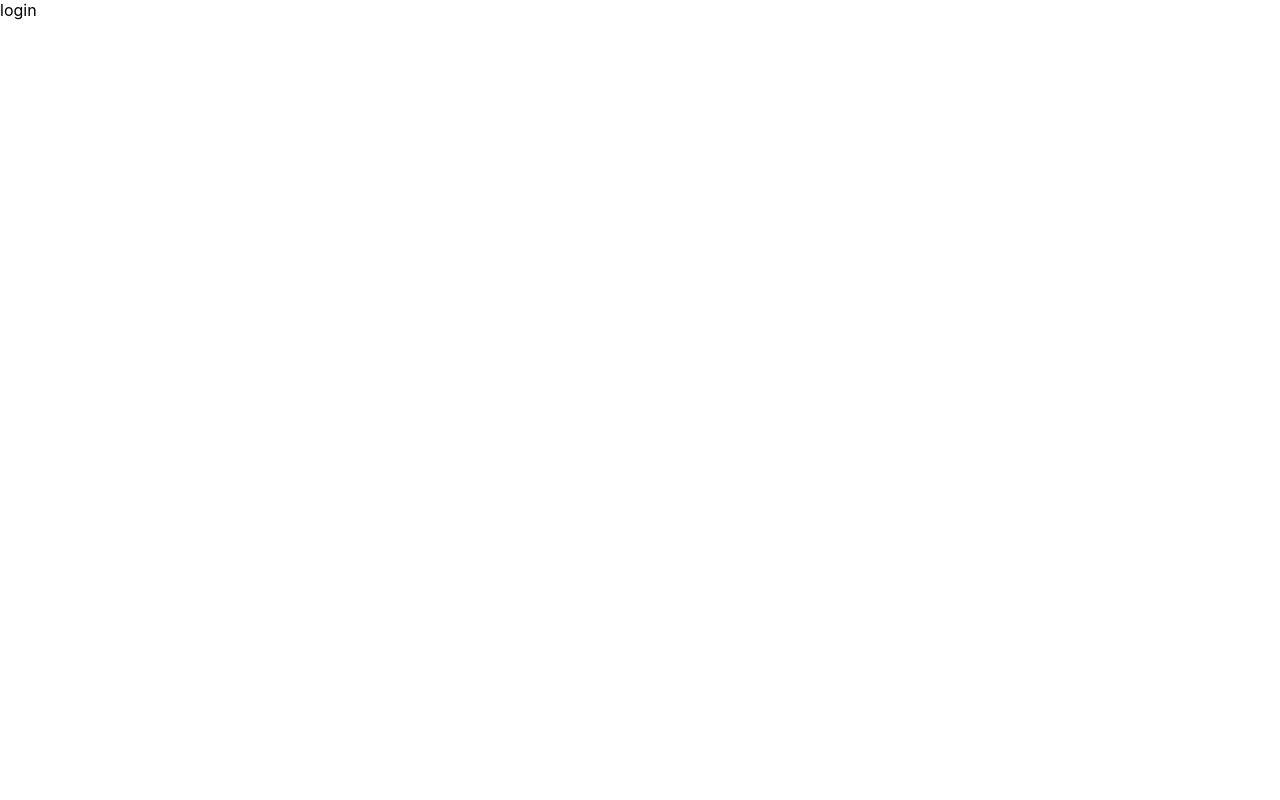
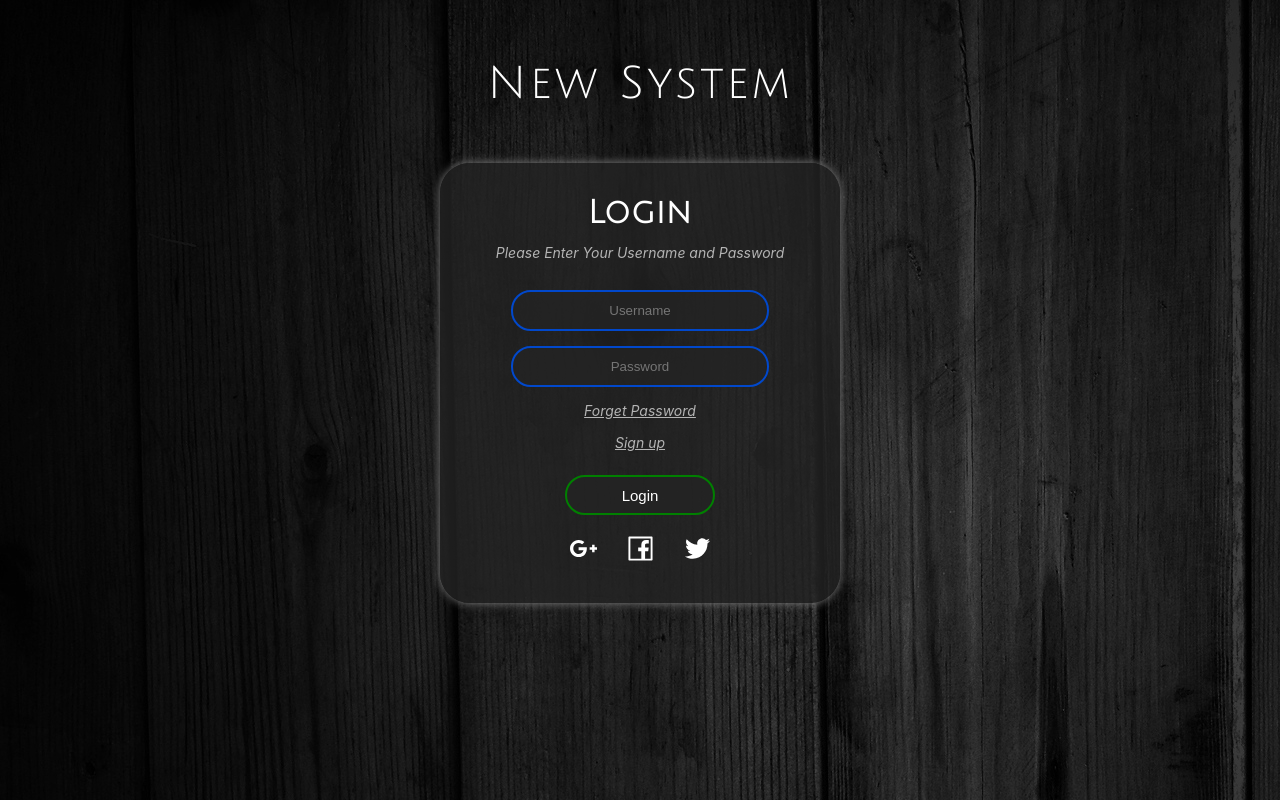
Before and after one commit to czh2152215/NEWS-Back-end-, a React (Create React App) app in the folder newsback/: page /#/login in a window 1280 px wide. Built offline with nearby package versions, Linux system fonts and the light colour scheme.

Commit message:
login first version

```diff
--- a/newsback/package.json
+++ b/newsback/package.json
@@ -3,6 +3,7 @@
   "version": "0.1.0",
   "private": true,
   "dependencies": {
+    "@ant-design/icons": "^4.7.0",
     "@testing-library/jest-dom": "^5.16.2",
     "@testing-library/react": "^12.1.3",
     "@testing-library/user-event": "^13.5.0",
--- a/newsback/public/index.html
+++ b/newsback/public/index.html
@@ -1,6 +1,11 @@
 <!DOCTYPE html>
 <html lang="en">
   <head>
+
+    <link rel="preconnect" href="https://fonts.gstatic.com">
+    <link href="https://fonts.googleapis.com/css2?family=Julius+Sans+One&display=swap" rel="stylesheet">
+
+
     <meta charset="utf-8" />
     <link rel="icon" href="%PUBLIC_URL%/favicon.ico" />
     <meta name="viewport" content="width=device-width, initial-scale=1" />
--- a/newsback/src/views/login/Login.css
+++ b/newsback/src/views/login/Login.css
@@ -0,0 +1,126 @@
+::-webkit-scrollbar { width:0px; height:0px; }
+.lg_bg{
+    background-image: url('../../Image/Img_login_bg.jpg');
+    width: 100vw;
+    height: 100vh;
+    text-align: center;
+    color: white;
+}
+.lg_tit{
+    margin-top: 0px;
+    padding: 10px;
+
+    font-size: 45px;
+    letter-spacing: 3px;
+    font-family: 'Julius Sans One', sans-serif;
+    cursor: default;
+    animation-duration: 1.5s;
+    animation-name: ani1;
+}
+@keyframes ani1 {
+    from {
+        color:rgba(255, 255, 255, 0);
+        margin-left: 5%;
+    }
+    to {}
+  }
+.lg_cb{
+    display:inline-block;
+    width: 400px;
+    height: 440px;
+    border-radius: 30px;
+    background-color: rgb(36, 36, 36, 0.8);
+    box-shadow:0 0 10px gray;
+}
+.lg_bg_tit{
+    padding: 0px;
+    margin-bottom: 0px;
+    font-size: 32px;
+    font-weight: 1000;
+    letter-spacing: 1px;
+    font-family: 'Julius Sans One', sans-serif;
+    cursor: default;
+}
+.lg_bg_sbtit{
+    font-size: 14px;
+    color: rgb(180, 180, 180);
+    font-style: italic;
+    cursor: default;
+}
+.lg_bg_email{
+    margin-top: 15px;
+    width: 250px;
+    height: 35px;
+    border: 2px solid rgb(1, 72, 204);
+    border-radius: 20px;
+    background-color: rgb(36, 36, 36, 0.8);
+    text-align: center;
+    color: white;
+}
+.lg_bg_email:hover{
+    border: 2px solid white;
+}
+.lg_bg_pw{
+    margin-top: 15px;
+    width: 250px;
+    height: 35px;
+    border: 2px solid rgb(1, 72, 204);
+    border-radius: 20px;
+    background-color: rgb(36, 36, 36, 0.8);
+    text-align: center;
+    color: white;
+}
+.lg_bg_pw:hover{
+    border: 2px solid white;
+}
+.lg_bg_fp{
+    margin-top: 15px;
+    font-size: 14px;
+    color: rgb(180, 180, 180);
+    font-style: italic;
+    text-decoration: underline;
+    cursor: pointer;
+}
+.lg_bg_fp:hover{
+    color:white;
+}
+.lg_bg_su{
+    margin-top: 15px;
+    font-size: 14px;
+    color: rgb(180, 180, 180);
+    font-style: italic;
+    text-decoration: underline;
+    cursor: pointer;
+}
+.lg_bg_su:hover{
+    color:white;
+}
+.lg_bg_btn_lg{
+    margin-top: 10px;
+    width: 150px;
+    height: 40px;
+    font-size: 15px;
+    border: 2px solid green;
+    border-radius: 20px;
+    background-color: rgb(36, 36, 36, 0.8);
+    color: white;
+    cursor: pointer;
+}
+.lg_bg_btn_lg:hover{
+    background-color: rgba(4, 105, 4, 0.466);
+}
+.lg_bg_g{
+    display: inline;
+    font-size: 27px;
+    cursor: pointer;
+    margin-right: 30px;
+}
+.lg_bg_fb{
+    font-size: 27px;
+    margin-right: 30px;
+    cursor: pointer;
+}
+.lg_bg_tt{
+    font-size: 27px;
+    cursor: pointer;
+}
--- a/newsback/src/views/login/Login.js
+++ b/newsback/src/views/login/Login.js
@@ -1,7 +1,32 @@
-import React from 'react'
+import {
+  React,
+  Component,
+} from 'react';
+import './Login.css'
+import { GooglePlusOutlined,FacebookOutlined,TwitterOutlined } from '@ant-design/icons';
 
-export default function login() {
-  return (
-    <div>login</div>
-  )
+class Login extends Component {
+
+  render(){
+    return(
+      <div className='lg_bg'>
+        <p className='lg_tit'><br/>New System</p>
+        <div className='lg_cb'>
+          <p className='lg_bg_tit'>Login</p>
+          <p className='lg_bg_sbtit'>Please Enter Your Username and Password</p>
+          <input className='lg_bg_email' placeholder='Username'></input>
+          <input className='lg_bg_pw' placeholder='Password' type="password"></input>
+          <p className='lg_bg_fp'>Forget Password</p>
+          <p className='lg_bg_su'>Sign up</p>
+          <button className='lg_bg_btn_lg'>Login</button>
+          <br/><br/>
+          <GooglePlusOutlined className='lg_bg_g'/>
+          <FacebookOutlined className='lg_bg_fb'/>
+          <TwitterOutlined className='lg_bg_tt'/>
+        </div>
+      </div>
+    )
+  }
 }
+
+export default Login;
```
Also changed, not shown: newsback/src/Image/Img_login_bg.jpg (added), 1 other file (tests, documents, lock files or other folders).
